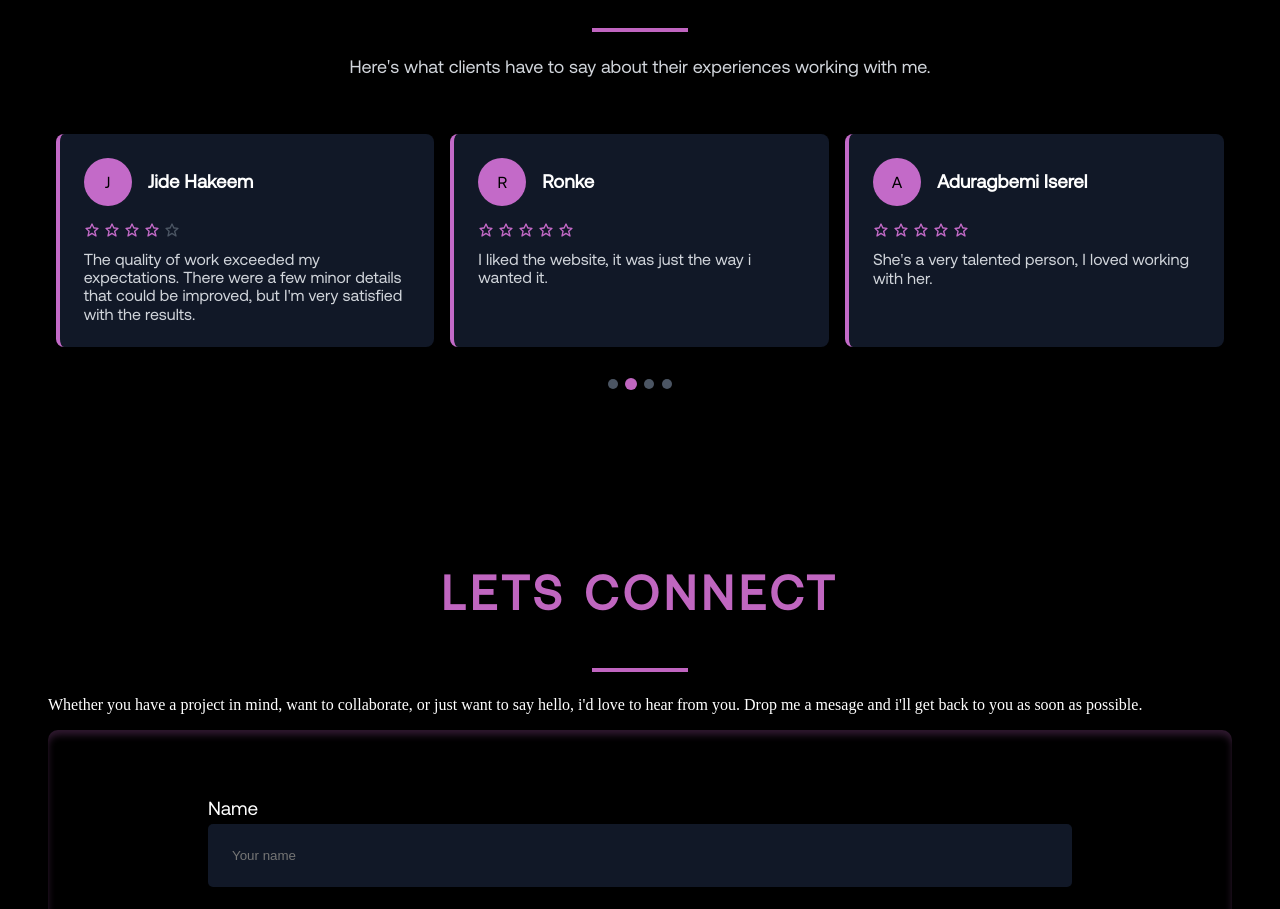
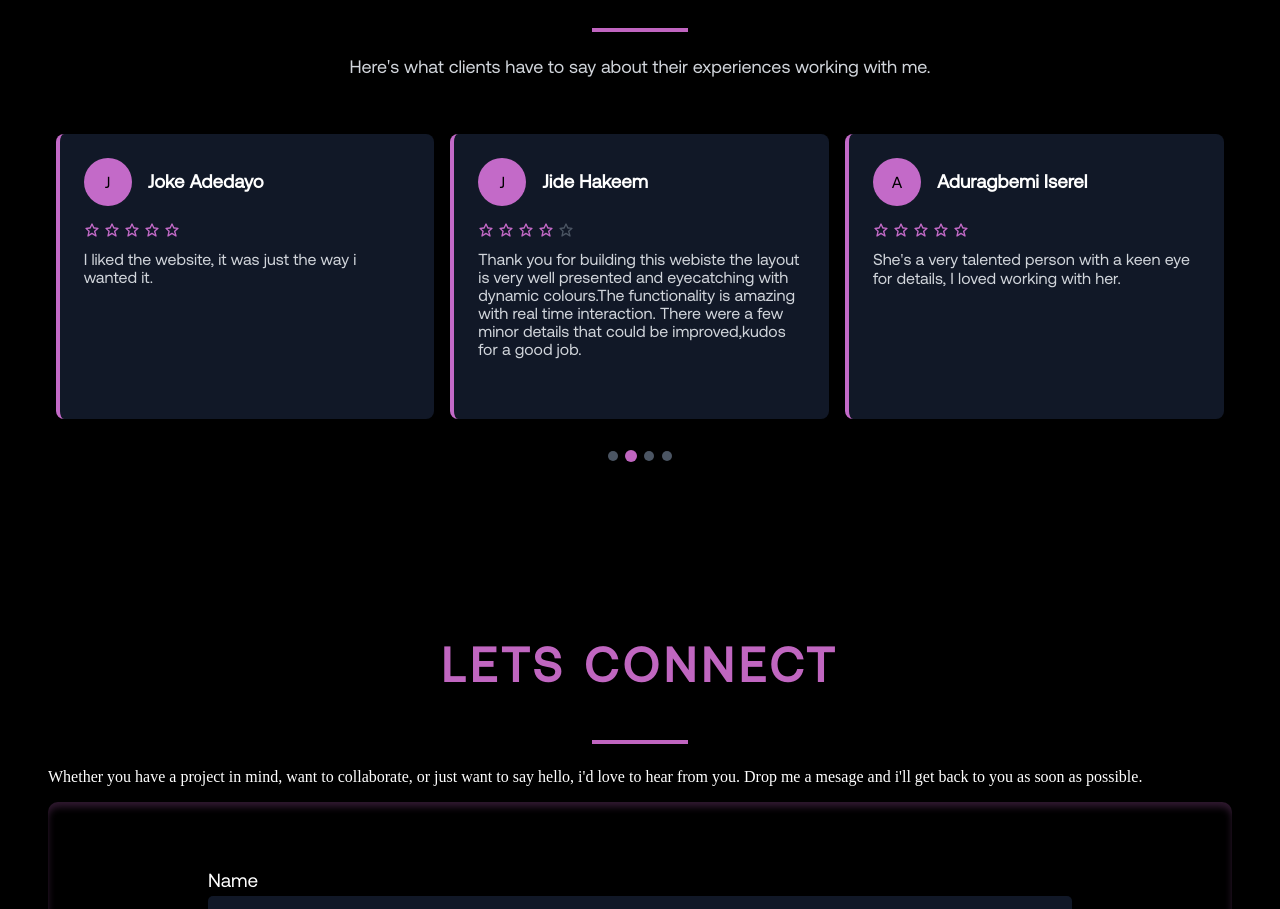
Before and after one commit to AnatakuAmeerah/PORTFOLIO-WEBSITE, a React (Vite) app: page / in a window 1280 px wide. Shown: the part 2980-3889 px from the top of the page. Built offline with nearby package versions, Linux system fonts and the light colour scheme.

Commit message:
review update2

```diff
--- a/src/Components/Testimonials/ReviewSection.jsx
+++ b/src/Components/Testimonials/ReviewSection.jsx
@@ -7,28 +7,29 @@ const reviewsData = [
         name: 'Adebisi oluwasayofunmi',
         date: 'May 15, 2023',
         rating: 5,
-        text: "She has a very good work rate, i loved the website.",
+        text: "Working with Ameerah on our Conference Landing Page was such a smooth experience. She took our ideas and designs, brought them to life beautifully, and delivered a page that is not only functional but captures the energy of the creatives voice Conference perfectly. Whatever she says, listen to her, I highly recommend her!",
+    },
+
+    {
+        id: 3,
+        name: 'Joke Adedayo',
+        date: 'June 22, 2023',
+        rating: 5,
+        text: 'I liked the website, it was just the way i wanted it.',
     },
     {
         id: 2,
         name: 'Jide Hakeem',
         date: 'April 3, 2023',
         rating: 4,
-        text: "The quality of work exceeded my expectations. There were a few minor details that could be improved, but I'm very satisfied with the results.",
-    },
-    {
-        id: 3,
-        name: 'Ronke',
-        date: 'June 22, 2023',
-        rating: 5,
-        text: 'I liked the website, it was just the way i wanted it.',
+        text: "Thank you for building this webiste the layout is very well presented and eyecatching with dynamic colours.The functionality is amazing with real time interaction. There were a few minor details that could be improved,kudos for a good job.",
     },
     {
         id: 4,
         name: 'Aduragbemi Iserel',
         date: 'March 18, 2023',
         rating: 5,
-        text: "She's a very talented person, I loved working with her.",
+        text: "She's a very talented person with a keen eye for details, I loved working with her.",
     },
     // {
     //     id: 5,
```
